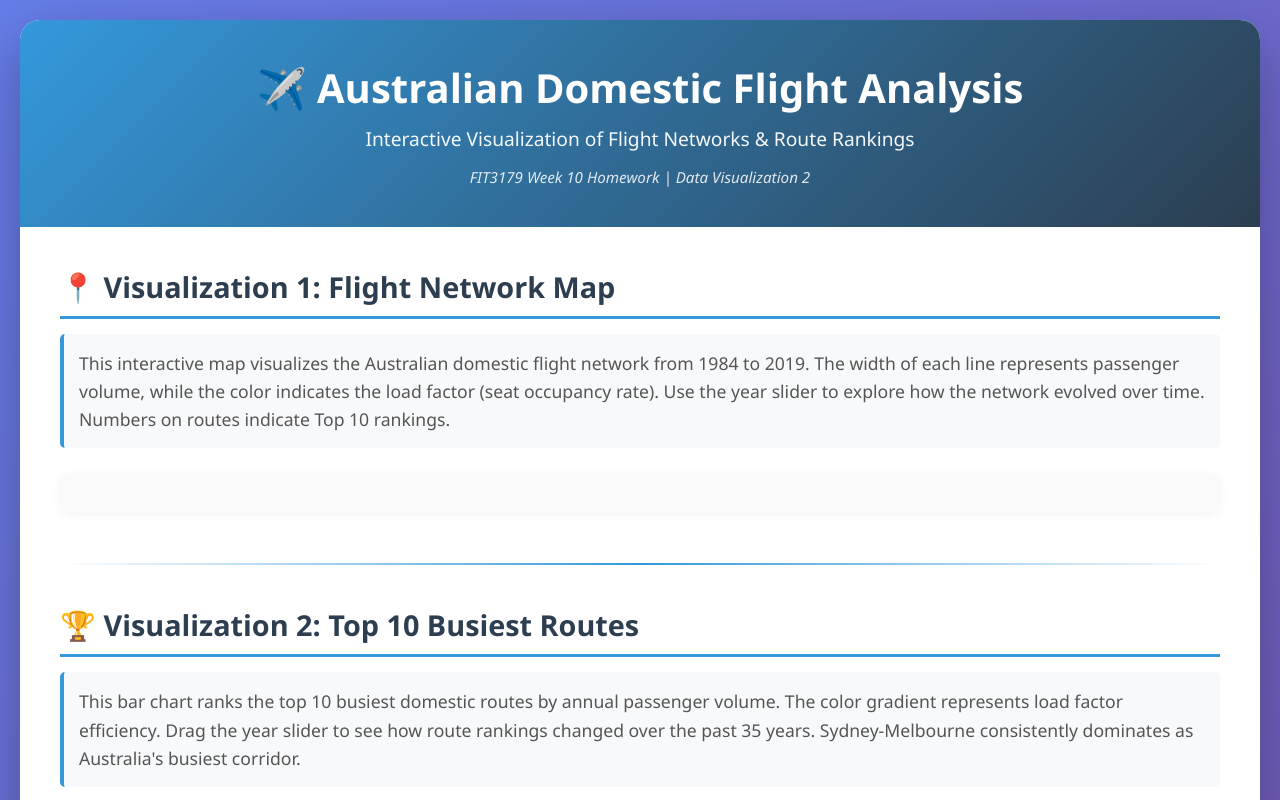
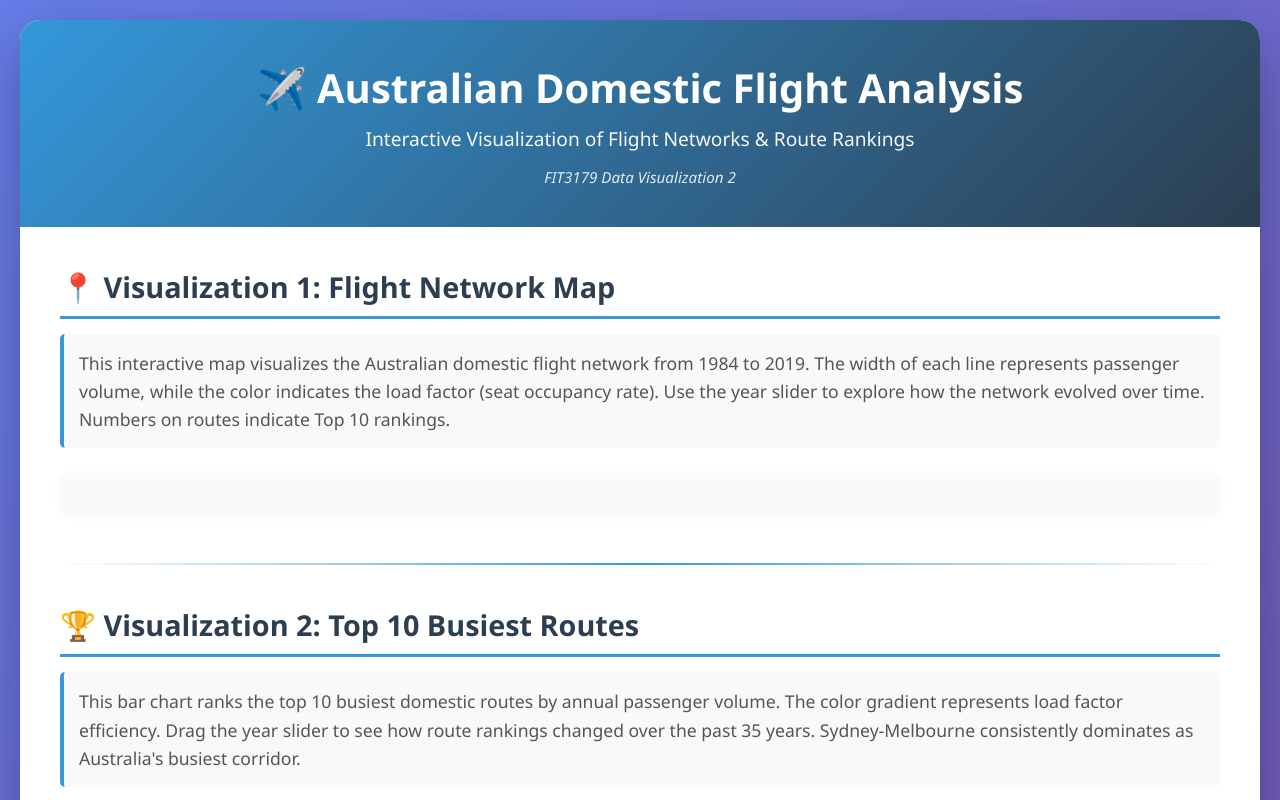
Before and after one commit to SiyuanLiao12137/Data-visualisation2, a plain HTML site: page index.html in a window 1280 px wide. Shown: the top 800 px of the page. Drawn offline with Linux system fonts and the light colour scheme; a script that the page names is missing.

Commit message:
updata index

```diff
--- a/index.html
+++ b/index.html
@@ -3,7 +3,7 @@
 <head>
     <meta charset="UTF-8">
     <meta name="viewport" content="width=device-width, initial-scale=1.0">
-    <title>Australian Domestic Flight Analysis | FIT3179 Week 10</title>
+    <title>Australian Domestic Flight Analysis | FIT3179 DV2</title>
 
     <!-- Vega-Lite 库 -->
     <script src="https://cdn.jsdelivr.net/npm/vega@5"></script>
@@ -160,7 +160,7 @@
             <h1>✈️ Australian Domestic Flight Analysis</h1>
             <p>Interactive Visualization of Flight Networks & Route Rankings</p>
             <div class="metadata">
-                FIT3179 Week 10 Homework | Data Visualization 2
+                FIT3179 Data Visualization 2
             </div>
         </div>
 
```
